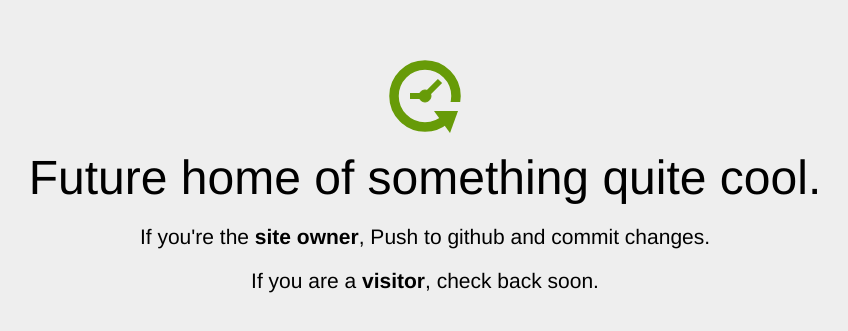
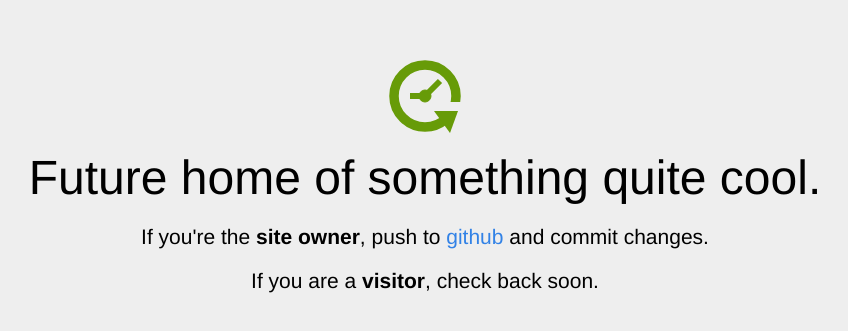
Before and after one commit to gururaj1711/WEBSITE, a plain HTML site: page home.html in a window 1280 px wide. Shown: the part 131-462 px from the top of the page, without its empty margins (215-1063 px from the left). Drawn offline with Linux system fonts and the light colour scheme.

Commit message:
Update home.html

```diff
--- a/home.html
+++ b/home.html
@@ -70,7 +70,7 @@ a {
     <div class="col-md-12">
       <div class="main-icon text-success"><span class="uxicon uxicon-clock-refresh"></span></div>
       <h1>Future home of something quite cool.</h1>
-      <p class="lead">If you're the <strong>site owner</strong>, Push to github and commit changes.</p>
+      <p class="lead">If you're the <strong>site owner</strong>, push to <a href="https://github.com/gururaj1711/WEBSITE">github</a> and commit changes.</p>
       <p class="lead">If you are a <strong>visitor</strong>, check back soon.</p>
     </div>
   </div>
```
